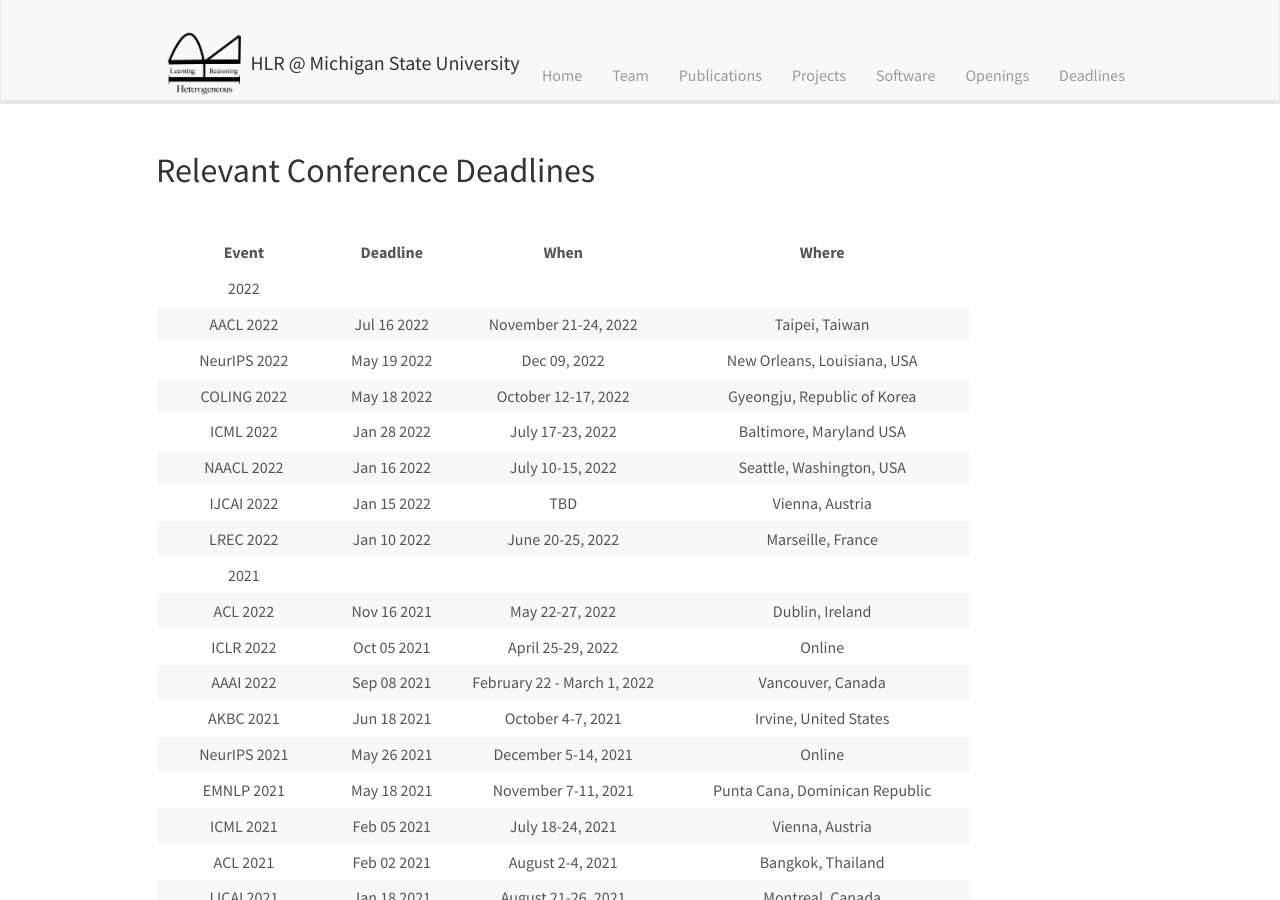
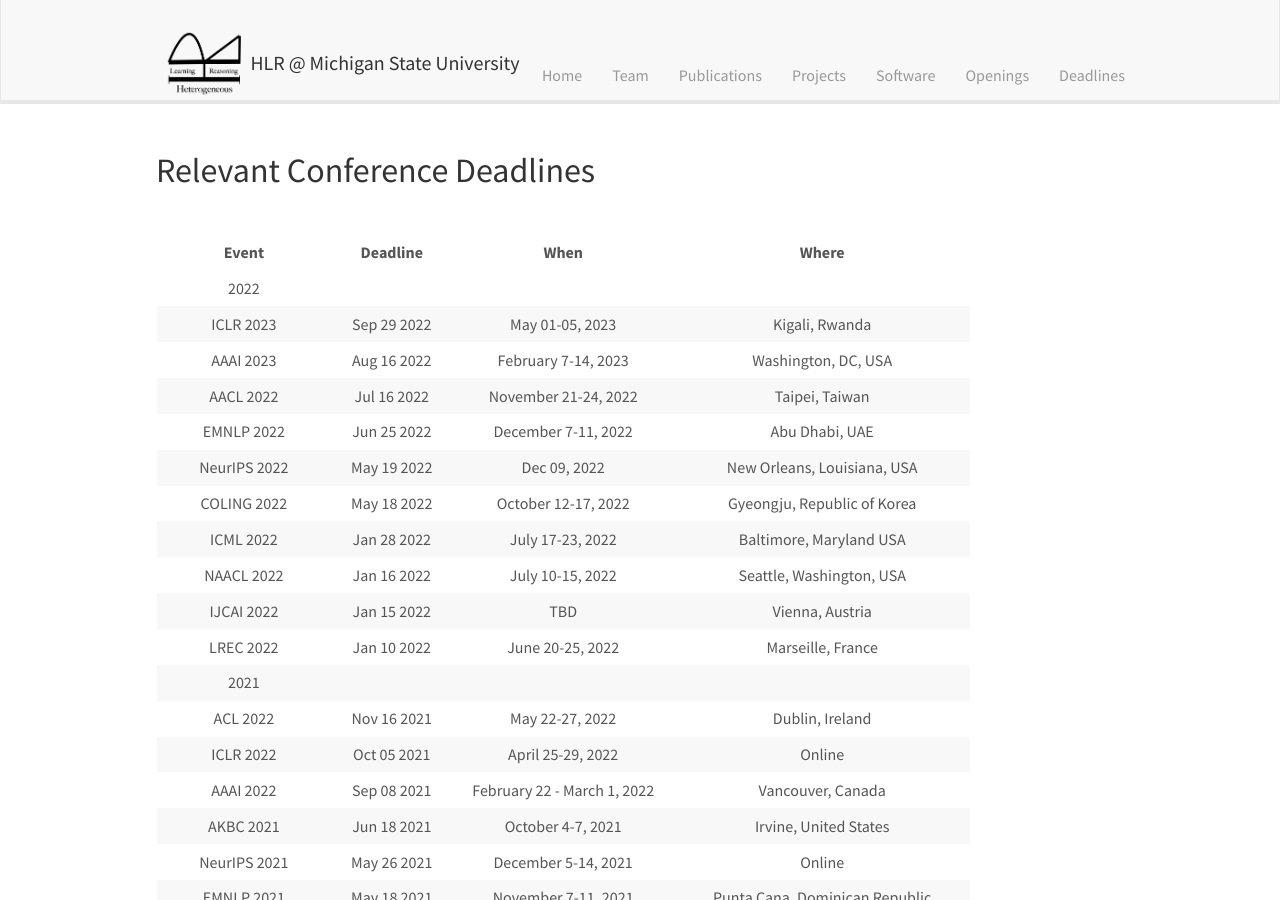
Before and after one commit to HLR/HLR.github.io, a Jekyll site: the page built from _pages/deadlines.md, in a window 1280 px wide and 900 px high. Built offline with Jekyll 4.4.1, drawn with Linux system fonts in a browser that asks for light colours; nearby versions of some CDN libraries.

Commit message:
Update deadlines.md

```diff
--- a/_pages/deadlines.md
+++ b/_pages/deadlines.md
@@ -15,7 +15,10 @@ permalink: /deadlines/
 | Event  |  Deadline  | When  |  Where  |
 |:-:|:-:|:-:|:-:|
 | 2022 |  |  |  |
+| &nbsp; ICLR 2023  &nbsp; | &nbsp;  Sep 29 2022     &nbsp; | &nbsp;  May 01-05, 2023   &nbsp; | &nbsp; Kigali, Rwanda  &nbsp; |
+| &nbsp; AAAI 2023  &nbsp; | &nbsp;  Aug 16 2022     &nbsp; | &nbsp;  February 7-14, 2023   &nbsp; | &nbsp; Washington, DC, USA  &nbsp; |
 | &nbsp; AACL 2022  &nbsp; | &nbsp;  Jul 16 2022     &nbsp; | &nbsp;  November 21-24, 2022   &nbsp; | &nbsp; Taipei, Taiwan  &nbsp; |
+| &nbsp; EMNLP 2022  &nbsp; | &nbsp;  Jun 25 2022     &nbsp; | &nbsp;  December 7-11, 2022   &nbsp; | &nbsp; Abu Dhabi, UAE  &nbsp; |
 | &nbsp; NeurIPS 2022  &nbsp; | &nbsp;  May 19 2022      &nbsp; | &nbsp;  Dec 09, 2022   &nbsp; | &nbsp; New Orleans, Louisiana, USA  &nbsp; |
 | &nbsp; COLING 2022  &nbsp; | &nbsp;  May 18 2022     &nbsp; | &nbsp;  October 12-17, 2022   &nbsp; | &nbsp;   Gyeongju, Republic of Korea  &nbsp; |
 | &nbsp; ICML 2022  &nbsp; | &nbsp;  Jan 28 2022     &nbsp; | &nbsp;  July 17-23, 2022   &nbsp; | &nbsp;   Baltimore, Maryland USA  &nbsp; |
```
